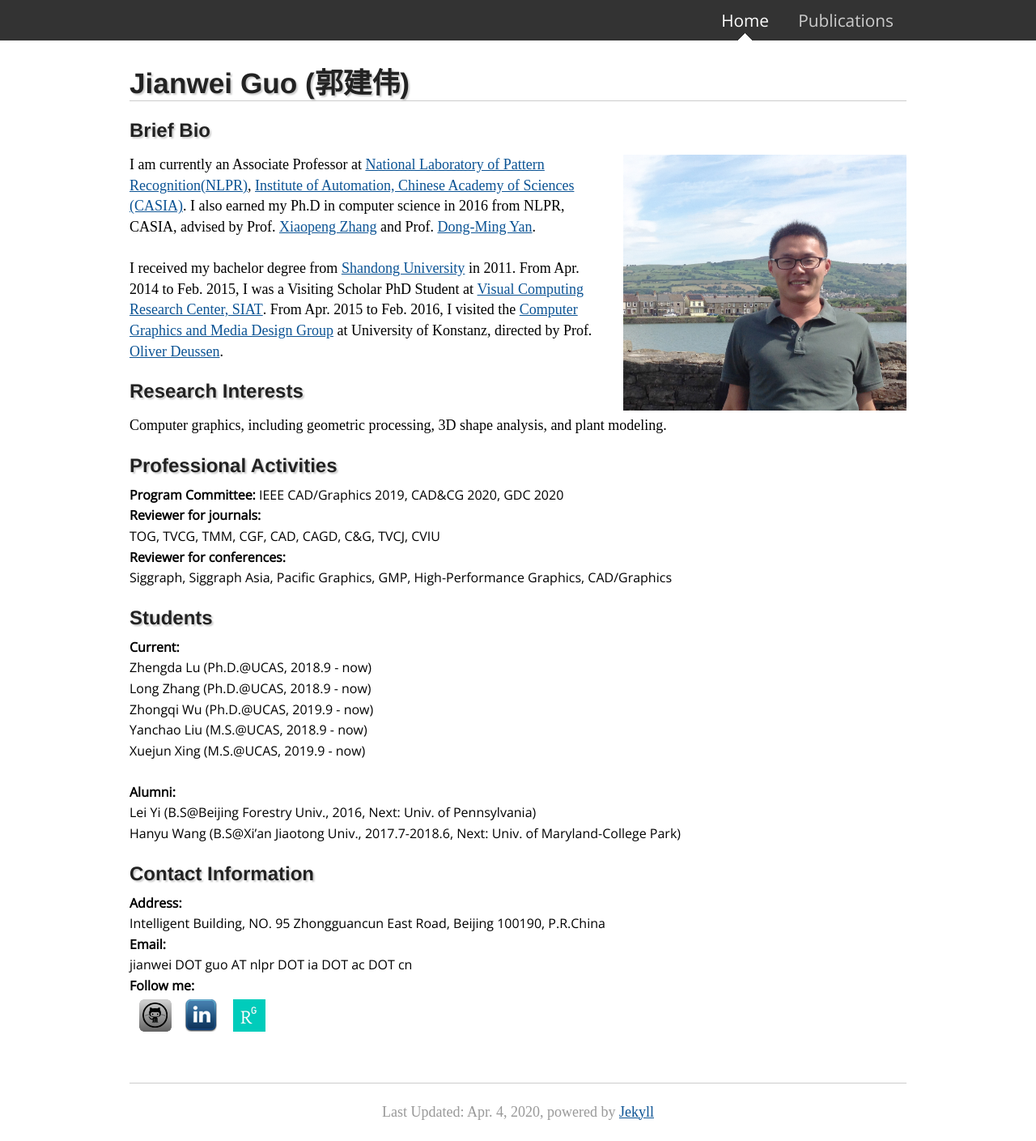
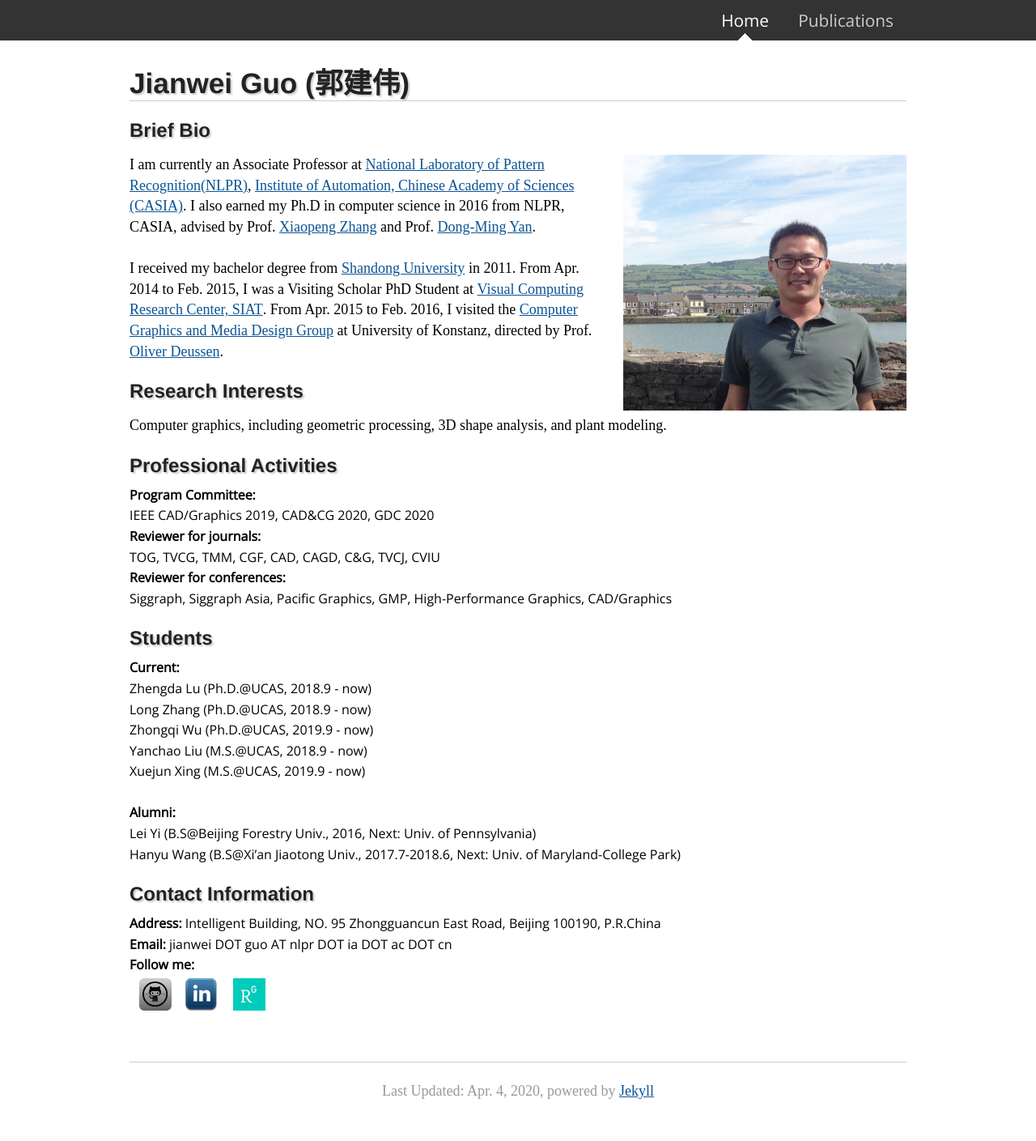
Before and after one commit to jianweiguo/jianweiguo.github.io, a Jekyll site: the page built from index.html, in a window 1280 px wide. Shown: the whole page at 81% size. Built offline with Jekyll 4.4.1, drawn with Linux system fonts in a browser that asks for light colours; after the commit the page ends 1384 px from its top, so only the background shows below that.

Commit message:
h4 format

```diff
--- a/index.html
+++ b/index.html
@@ -27,7 +27,7 @@ I received my bachelor degree from <a href="http://en.sdu.edu.cn/" target="_blan
 
 <!--Activities-->
 <h2>Professional Activities</h2>
-	<h4 style="display:inline">Program Committee:</h4> IEEE CAD/Graphics 2019, CAD&CG 2020, GDC 2020 <br />
+	<h4>Program Committee:</h4> IEEE CAD/Graphics 2019, CAD&CG 2020, GDC 2020
     <h4>Reviewer for journals:</h4> TOG, TVCG, TMM, CGF, CAD, CAGD, C&G, TVCJ, CVIU
 	<h4>Reviewer for conferences:</h4> Siggraph, Siggraph Asia, Pacific Graphics, GMP, High-Performance Graphics, CAD/Graphics
 
@@ -47,6 +47,6 @@ I received my bachelor degree from <a href="http://en.sdu.edu.cn/" target="_blan
 
 <!--Contact-->
 <h2>Contact Information</h2>
-	<h4>Address:</h4> Intelligent Building, NO. 95 Zhongguancun East Road, Beijing 100190, P.R.China <br />
-	<h4>Email:</h4> jianwei DOT guo AT nlpr DOT ia DOT ac DOT cn <br />
+	<h4 style="display:inline">Address:</h4> Intelligent Building, NO. 95 Zhongguancun East Road, Beijing 100190, P.R.China <br />
+	<h4 style="display:inline">Email:</h4> jianwei DOT guo AT nlpr DOT ia DOT ac DOT cn <br />
 	<h4>Follow me:</h4> {% include elsewhere.html %}
```
